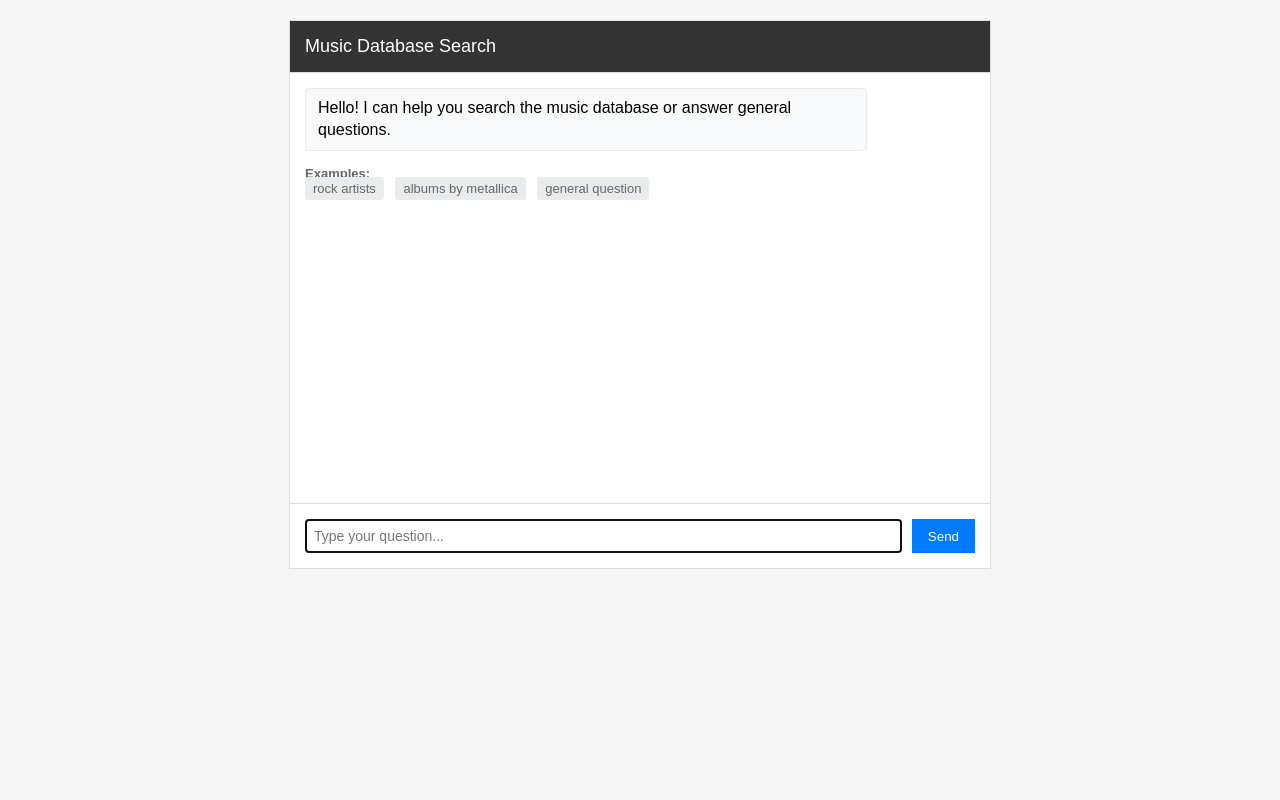
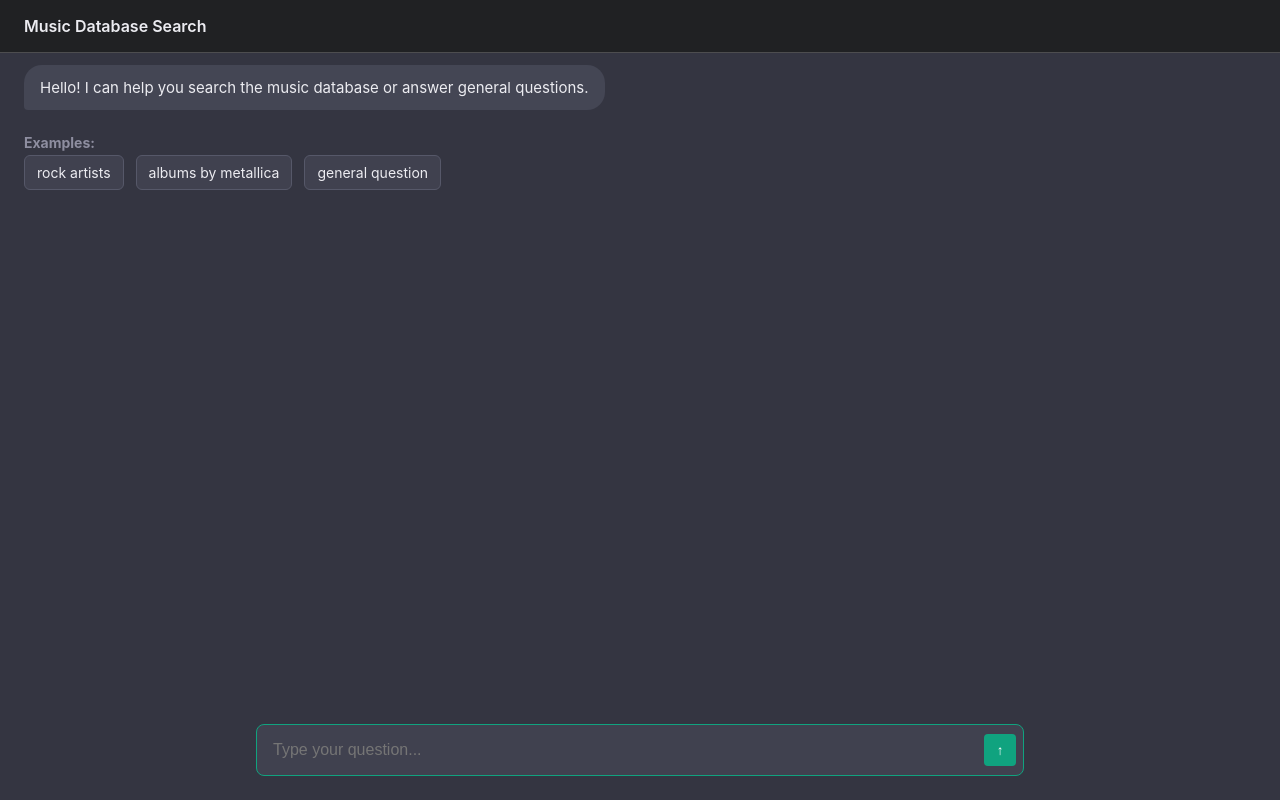
Before and after one commit to Abhinav0358/MCP_db_search_tool, a Flask app: page / in a window 1280 px wide. Run offline with Flask 2, Linux system fonts and the light colour scheme; parts of the project's set-up code (start-up, migrations or seed data) failed here and were passed over.

Commit message:
improved interface

```diff
--- a/templates/index.html
+++ b/templates/index.html
@@ -6,108 +6,147 @@
     <title>Music Search</title>
     <style>
         body {
-            font-family: Arial, sans-serif;
+            font-family: -apple-system, BlinkMacSystemFont, 'Segoe UI', Roboto, sans-serif;
             margin: 0;
-            padding: 20px;
-            background: #f5f5f5;
+            padding: 0;
+            background: #343541;
+            height: 100vh;
+            overflow: hidden;
         }
 
         .container {
-            max-width: 700px;
-            margin: 0 auto;
-            background: white;
-            border: 1px solid #ddd;
-            min-height: 500px;
+            display: flex;
+            flex-direction: column;
+            height: 100vh;
+            background: #343541;
         }
 
         .header {
-            background: #333;
-            color: white;
-            padding: 15px;
-            border-bottom: 1px solid #ddd;
+            background: #202123;
+            color: #ececf1;
+            padding: 16px 24px;
+            border-bottom: 1px solid #4d4d4f;
+            flex-shrink: 0;
         }
 
         .header h1 {
             margin: 0;
-            font-size: 18px;
-            font-weight: normal;
+            font-size: 16px;
+            font-weight: 600;
         }
 
         .messages {
-            height: 400px;
+            flex: 1;
             overflow-y: auto;
-            padding: 15px;
-            border-bottom: 1px solid #ddd;
+            padding: 0;
+            background: #343541;
         }
 
         .message {
-            margin-bottom: 15px;
-            line-height: 1.4;
+            padding: 12px 24px;
+            display: flex;
         }
 
         .message.user {
-            text-align: right;
+            justify-content: flex-end;
+        }
+
+        .message.ai {
+            justify-content: flex-start;
+        }
+
+        .message .text {
+            max-width: 70%;
+            padding: 12px 16px;
+            border-radius: 18px;
+            color: #ececf1;
+            line-height: 1.4;
+            font-size: 15px;
+            word-wrap: break-word;
         }
 
         .message.user .text {
-            background: #007bff;
+            background: #10a37f;
             color: white;
-            padding: 8px 12px;
-            border-radius: 4px;
-            display: inline-block;
-            max-width: 80%;
+            border-bottom-right-radius: 4px;
         }
 
         .message.ai .text {
-            background: #f8f9fa;
-            border: 1px solid #e9ecef;
-            padding: 8px 12px;
-            border-radius: 4px;
-            display: inline-block;
-            max-width: 80%;
+            background: #444654;
+            border-bottom-left-radius: 4px;
         }
 
         .input-area {
-            padding: 15px;
-            display: flex;
-            gap: 10px;
+            padding: 24px;
+            background: #343541;
+            flex-shrink: 0;
+        }
+
+        .input-container {
+            max-width: 768px;
+            margin: 0 auto;
+            position: relative;
         }
 
         .input-area input {
-            flex: 1;
+            width: 100%;
+            padding: 16px 50px 16px 16px;
+            background: #40414f;
+            border: 1px solid #565869;
+            border-radius: 8px;
+            color: #ececf1;
+            font-size: 16px;
+            outline: none;
+            box-sizing: border-box;
+        }
+
+        .input-area input:focus {
+            border-color: #10a37f;
+        }
+
+        .input-area button {
+            position: absolute;
+            right: 8px;
+            top: 50%;
+            transform: translateY(-50%);
             padding: 8px;
-            border: 1px solid #ccc;
+            background: #10a37f;
+            color: white;
+            border: none;
+            border-radius: 4px;
+            cursor: pointer;
+            width: 32px;
+            height: 32px;
+        }
+
+        .input-area button:hover {
+            background: #0d8f6f;
+        }
+
+        .input-area button:disabled {
+            background: #565869;
+            cursor: not-allowed;
+        }
+
+        .examples {
+            padding: 12px 24px;
+            color: #8e8ea0;
             font-size: 14px;
         }
 
-        .input-area button {
-            padding: 8px 16px;
-            background: #007bff;
-            color: white;
-            border: none;
+        .examples span {
+            background: #40414f;
+            color: #ececf1;
+            padding: 8px 12px;
+            margin: 4px 8px 4px 0;
             cursor: pointer;
-        }
-
-        .input-area button:hover {
-            background: #0056b3;
-        }
-
-        .examples {
-            margin-bottom: 15px;
-            font-size: 13px;
-            color: #666;
-        }
-
-        .examples span {
-            background: #e9ecef;
-            padding: 4px 8px;
-            margin-right: 8px;
-            cursor: pointer;
-            border-radius: 3px;
+            border-radius: 6px;
+            display: inline-block;
+            border: 1px solid #565869;
         }
 
         .examples span:hover {
-            background: #dee2e6;
+            background: #565869;
         }
     </style>
 </head>
@@ -133,8 +172,10 @@
         </div>
 
         <div class="input-area">
-            <input type="text" id="messageInput" placeholder="Type your question..." onkeypress="handleKeyPress(event)">
-            <button onclick="sendMessage()" id="sendBtn">Send</button>
+            <div class="input-container">
+                <input type="text" id="messageInput" placeholder="Type your question..." onkeypress="handleKeyPress(event)">
+                <button onclick="sendMessage()" id="sendBtn">↑</button>
+            </div>
         </div>
     </div>
 
```
